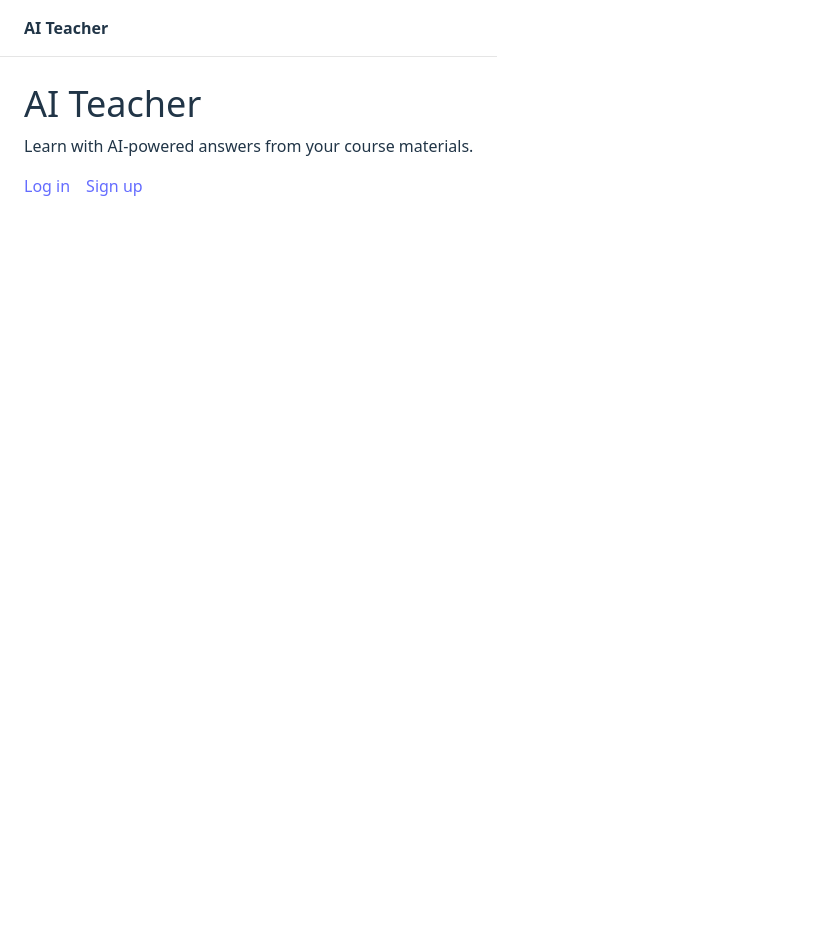
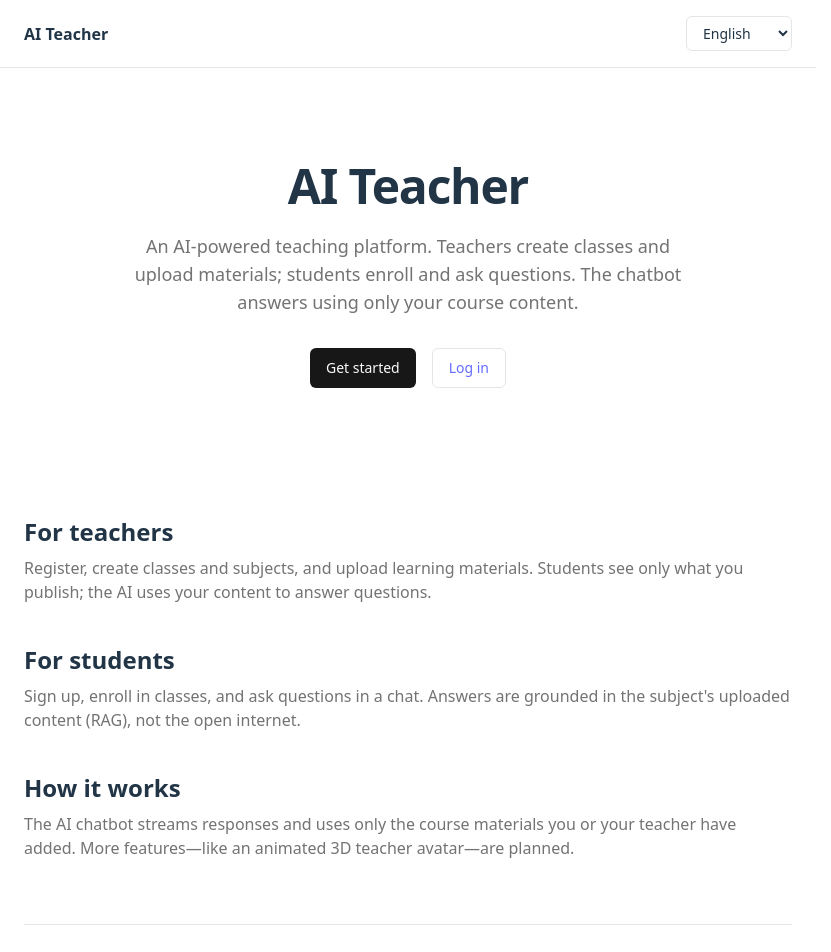
Before and after one commit to arisyo13/ai-teacher, a React (Vite) app in the folder frontend/: page / in a window 1280 px wide. Shown: the top 952 px of the page, without its empty margins (0-831 px from the left). Before the commit the page ends 800 px from the top, so only its background shows below. Built offline with nearby package versions, Linux system fonts and the light colour scheme.

Commit message:
feat: adds landing page with some dummy info with support of greek language

```diff
--- a/frontend/package.json
+++ b/frontend/package.json
@@ -17,8 +17,10 @@
     "@tanstack/react-query": "^5.62.2",
     "class-variance-authority": "^0.7.1",
     "clsx": "^2.1.1",
+    "i18next": "^25.8.11",
     "react": "^19.2.0",
     "react-dom": "^19.2.0",
+    "react-i18next": "^16.5.4",
     "react-router-dom": "^7.0.1",
     "shared": "workspace:*",
     "tailwind-merge": "^3.4.0"
--- a/frontend/src/features/auth/LoginPage.tsx
+++ b/frontend/src/features/auth/LoginPage.tsx
@@ -1,17 +1,18 @@
 import { useState } from "react";
 import { Link } from "react-router-dom";
+import { useTranslation } from "react-i18next";
 import { Button } from "@/components/ui/button";
 import { Card, CardContent, CardDescription, CardFooter, CardHeader, CardTitle } from "@/components/ui/card";
 import { Input } from "@/components/ui/input";
 import { Label } from "@/components/ui/label";
 
 export const LoginPage = () => {
+  const { t } = useTranslation();
   const [email, setEmail] = useState("");
   const [password, setPassword] = useState("");
 
   const handleSubmit = (e: React.FormEvent) => {
     e.preventDefault();
-    // Placeholder — auth will be implemented later
     console.log({ email, password });
   };
 
@@ -19,17 +20,17 @@ export const LoginPage = () => {
     <div className="flex min-h-[80vh] items-center justify-center">
       <Card className="w-full max-w-md">
         <CardHeader className="space-y-1">
-          <CardTitle className="text-2xl">Log in</CardTitle>
-          <CardDescription>Enter your email and password to access your account.</CardDescription>
+          <CardTitle className="text-2xl">{t("auth.login.title")}</CardTitle>
+          <CardDescription>{t("auth.login.description")}</CardDescription>
         </CardHeader>
         <form onSubmit={handleSubmit}>
           <CardContent className="space-y-4">
             <div className="space-y-2">
-              <Label htmlFor="email">Email</Label>
+              <Label htmlFor="email">{t("auth.login.email")}</Label>
               <Input
                 id="email"
                 type="email"
-                placeholder="name@example.com"
+                placeholder={t("auth.login.emailPlaceholder")}
                 value={email}
                 onChange={(e) => setEmail(e.target.value)}
                 autoComplete="email"
@@ -37,8 +38,10 @@ export const LoginPage = () => {
             </div>
             <div className="space-y-2">
               <div className="flex items-center justify-between">
-                <Label htmlFor="password">Password</Label>
-                <span className="text-sm text-muted-foreground">Forgot password? (coming soon)</span>
+                <Label htmlFor="password">{t("auth.login.password")}</Label>
+                <span className="text-sm text-muted-foreground">
+                  {t("auth.login.forgotPassword")}
+                </span>
               </div>
               <Input
                 id="password"
@@ -51,12 +54,12 @@ export const LoginPage = () => {
           </CardContent>
           <CardFooter className="flex flex-col gap-4">
             <Button type="submit" className="w-full">
-              Log in
+              {t("auth.login.submit")}
             </Button>
             <p className="text-center text-sm text-muted-foreground">
-              Don&apos;t have an account?{" "}
+              {t("auth.login.noAccount")}{" "}
               <Link to="/signup" className="text-primary underline-offset-4 hover:underline">
-                Sign up
+                {t("auth.login.signUpLink")}
               </Link>
             </p>
           </CardFooter>
--- a/frontend/src/features/auth/SignupPage.tsx
+++ b/frontend/src/features/auth/SignupPage.tsx
@@ -1,8 +1,12 @@
+import { useTranslation } from "react-i18next";
+
 export const SignupPage = () => {
+  const { t } = useTranslation();
+
   return (
     <div>
-      <h1>Sign up</h1>
-      <p className="mt-2">Placeholder — registration (teacher/student) will be implemented later.</p>
+      <h1>{t("auth.signup.title")}</h1>
+      <p className="mt-2">{t("auth.signup.placeholder")}</p>
     </div>
   );
-}
+};
--- a/frontend/src/features/home/HomePage.tsx
+++ b/frontend/src/features/home/HomePage.tsx
@@ -1,14 +1,56 @@
 import { Link } from "react-router-dom";
+import { useTranslation } from "react-i18next";
+import { Button } from "@/components/ui/button";
 
 export const HomePage = () => {
+  const { t } = useTranslation();
+
   return (
-    <div>
-      <h1>AI Teacher</h1>
-      <p className="mt-2">Learn with AI-powered answers from your course materials.</p>
-      <nav className="flex gap-4 mt-4">
-        <Link to="/login">Log in</Link>
-        <Link to="/signup">Sign up</Link>
-      </nav>
+    <div className="max-w-3xl mx-auto">
+      <section className="text-center py-12 md:py-16">
+        <h1 className="text-4xl md:text-5xl font-bold tracking-tight">
+          {t("home.hero.title")}
+        </h1>
+        <p className="mt-4 text-lg text-muted-foreground max-w-xl mx-auto">
+          {t("home.hero.subtitle")}
+        </p>
+        <div className="mt-8 flex flex-wrap justify-center gap-4">
+          <Button asChild>
+            <Link to="/signup">{t("common.getStarted")}</Link>
+          </Button>
+          <Button variant="outline" asChild>
+            <Link to="/login">{t("common.logIn")}</Link>
+          </Button>
+        </div>
+      </section>
+
+      <section className="mt-16 space-y-10">
+        <div>
+          <h2 className="text-2xl font-semibold">{t("home.forTeachers.title")}</h2>
+          <p className="mt-2 text-muted-foreground">
+            {t("home.forTeachers.description")}
+          </p>
+        </div>
+        <div>
+          <h2 className="text-2xl font-semibold">{t("home.forStudents.title")}</h2>
+          <p className="mt-2 text-muted-foreground">
+            {t("home.forStudents.description")}
+          </p>
+        </div>
+        <div>
+          <h2 className="text-2xl font-semibold">{t("home.howItWorks.title")}</h2>
+          <p className="mt-2 text-muted-foreground">
+            {t("home.howItWorks.description")}
+          </p>
+        </div>
+      </section>
+
+      <section className="mt-16 pt-8 border-t border-neutral-200 dark:border-neutral-700 text-center">
+        <p className="text-muted-foreground">{t("home.cta.ready")}</p>
+        <Button asChild className="mt-3">
+          <Link to="/signup">{t("common.signUp")}</Link>
+        </Button>
+      </section>
     </div>
   );
-}
+};
--- /dev/null
+++ b/frontend/src/i18n.ts
@@ -0,0 +1,28 @@
+import i18n from "i18next";
+import { initReactI18next } from "react-i18next";
+import en from "./locales/en.json";
+import el from "./locales/el.json";
+
+const resources = {
+  en: { translation: en },
+  el: { translation: el },
+};
+
+const savedLng = typeof window !== "undefined" ? localStorage.getItem("i18n_lng") : null;
+
+i18n.use(initReactI18next).init({
+  resources,
+  lng: savedLng ?? "en",
+  fallbackLng: "en",
+  interpolation: {
+    escapeValue: false,
+  },
+});
+
+i18n.on("languageChanged", (lng) => {
+  if (typeof window !== "undefined") {
+    localStorage.setItem("i18n_lng", lng);
+  }
+});
+
+export default i18n;
--- a/frontend/src/layouts/Layout.tsx
+++ b/frontend/src/layouts/Layout.tsx
@@ -1,12 +1,32 @@
-import { Outlet } from "react-router-dom";
+import { Link, Outlet } from "react-router-dom";
+import { useTranslation } from "react-i18next";
+
+const LANGUAGES = [
+  { code: "en", label: "English" },
+  { code: "el", label: "Ελληνικά" },
+] as const;
 
 export const Layout = () => {
+  const { t, i18n } = useTranslation();
+
   return (
     <div className="min-h-screen flex flex-col">
-      <header className="px-6 py-4 border-b border-neutral-200 dark:border-neutral-700">
-        <a href="/" className="font-semibold text-inherit no-underline hover:text-inherit">
-          AI Teacher
-        </a>
+      <header className="px-6 py-4 border-b border-neutral-200 dark:border-neutral-700 flex items-center justify-between gap-4">
+        <Link to="/" className="font-semibold text-inherit no-underline hover:text-inherit">
+          {t("layout.appName")}
+        </Link>
+        <select
+          value={i18n.language}
+          onChange={(e) => i18n.changeLanguage(e.target.value)}
+          className="bg-transparent border border-input rounded-md px-3 py-1.5 text-sm cursor-pointer focus:outline-none focus:ring-2 focus:ring-ring"
+          aria-label="Language"
+        >
+          {LANGUAGES.map(({ code, label }) => (
+            <option key={code} value={code}>
+              {label}
+            </option>
+          ))}
+        </select>
       </header>
       <main className="flex-1 p-6">
         <Outlet />
--- /dev/null
+++ b/frontend/src/locales/el.json
@@ -0,0 +1,49 @@
+{
+  "common": {
+    "appName": "AI Teacher",
+    "logIn": "Σύνδεση",
+    "signUp": "Εγγραφή",
+    "getStarted": "Ξεκινήστε"
+  },
+  "layout": {
+    "appName": "AI Teacher"
+  },
+  "home": {
+    "hero": {
+      "title": "AI Teacher",
+      "subtitle": "Μια πλατφόρμα διδασκαλίας με τεχνητή νοημοσύνη. Οι δάσκαλοι δημιουργούν τάξεις και ανεβάζουν υλικό· οι μαθητές εγγράφονται και κάνουν ερωτήσεις. Το chatbot απαντά μόνο με βάση το υλικό του μαθήματος."
+    },
+    "forTeachers": {
+      "title": "Για δασκάλους",
+      "description": "Εγγραφείτε, δημιουργήστε τάξεις και μαθήματα και ανεβάστε διδακτικό υλικό. Οι μαθητές βλέπουν μόνο ό,τι δημοσιεύετε· η AI χρησιμοποιεί το υλικό σας για να απαντά."
+    },
+    "forStudents": {
+      "title": "Για μαθητές",
+      "description": "Εγγραφείτε, εγγραφείτε σε τάξεις και κάντε ερωτήσεις σε μια συνομιλία. Οι απαντήσεις βασίζονται στο ανεβασμένο υλικό του μαθήματος (RAG), όχι στο ανοιχτό διαδίκτυο."
+    },
+    "howItWorks": {
+      "title": "Πώς λειτουργεί",
+      "description": "Το chatbot της AI στέλνει απαντήσεις σε ροή και χρησιμοποιεί μόνο το διδακτικό υλικό που έχετε προσθέσει εσείς ή ο δάσκαλός σας. Σχεδιάζονται περισσότερες λειτουργίες—π.χ. τρισδιάστατο άβαταρ δασκάλου."
+    },
+    "cta": {
+      "ready": "Έτοιμοι να το δοκιμάσετε;"
+    }
+  },
+  "auth": {
+    "login": {
+      "title": "Σύνδεση",
+      "description": "Εισάγετε το email και τον κωδικό σας για να συνδεθείτε.",
+      "email": "Email",
+      "emailPlaceholder": "όνομα@παράδειγμα.gr",
+      "password": "Κωδικός",
+      "forgotPassword": "Ξεχάσατε τον κωδικό; (σύντομα)",
+      "submit": "Σύνδεση",
+      "noAccount": "Δεν έχετε λογαριασμό;",
+      "signUpLink": "Εγγραφή"
+    },
+    "signup": {
+      "title": "Εγγραφή",
+      "placeholder": "Προσωρινά — η εγγραφή (δασκάλου/μαθητή) θα υλοποιηθεί αργότερα."
+    }
+  }
+}
--- /dev/null
+++ b/frontend/src/locales/en.json
@@ -0,0 +1,49 @@
+{
+  "common": {
+    "appName": "AI Teacher",
+    "logIn": "Log in",
+    "signUp": "Sign up",
+    "getStarted": "Get started"
+  },
+  "layout": {
+    "appName": "AI Teacher"
+  },
+  "home": {
+    "hero": {
+      "title": "AI Teacher",
+      "subtitle": "An AI-powered teaching platform. Teachers create classes and upload materials; students enroll and ask questions. The chatbot answers using only your course content."
+    },
+    "forTeachers": {
+      "title": "For teachers",
+      "description": "Register, create classes and subjects, and upload learning materials. Students see only what you publish; the AI uses your content to answer questions."
+    },
+    "forStudents": {
+      "title": "For students",
+      "description": "Sign up, enroll in classes, and ask questions in a chat. Answers are grounded in the subject's uploaded content (RAG), not the open internet."
+    },
+    "howItWorks": {
+      "title": "How it works",
+      "description": "The AI chatbot streams responses and uses only the course materials you or your teacher have added. More features—like an animated 3D teacher avatar—are planned."
+    },
+    "cta": {
+      "ready": "Ready to try it?"
+    }
+  },
+  "auth": {
+    "login": {
+      "title": "Log in",
+      "description": "Enter your email and password to access your account.",
+      "email": "Email",
+      "emailPlaceholder": "name@example.com",
+      "password": "Password",
+      "forgotPassword": "Forgot password? (coming soon)",
+      "submit": "Log in",
+      "noAccount": "Don't have an account?",
+      "signUpLink": "Sign up"
+    },
+    "signup": {
+      "title": "Sign up",
+      "placeholder": "Placeholder — registration (teacher/student) will be implemented later."
+    }
+  }
+}
--- a/frontend/src/main.tsx
+++ b/frontend/src/main.tsx
@@ -1,3 +1,4 @@
+import "./i18n";
 import { StrictMode } from "react";
 import { createRoot } from "react-dom/client";
 import { QueryClient, QueryClientProvider } from "@tanstack/react-query";
```
Also changed, not shown: 1 other file (tests, documents, lock files or other folders).
